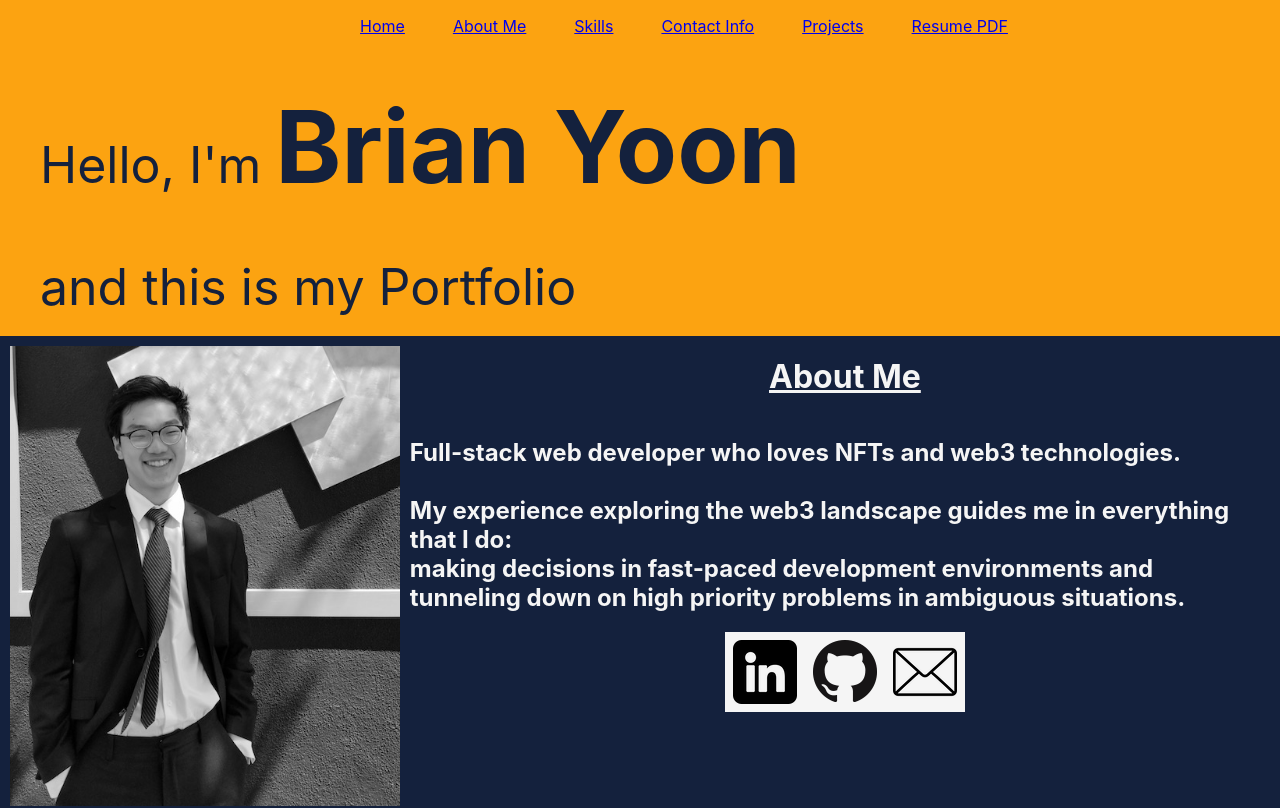
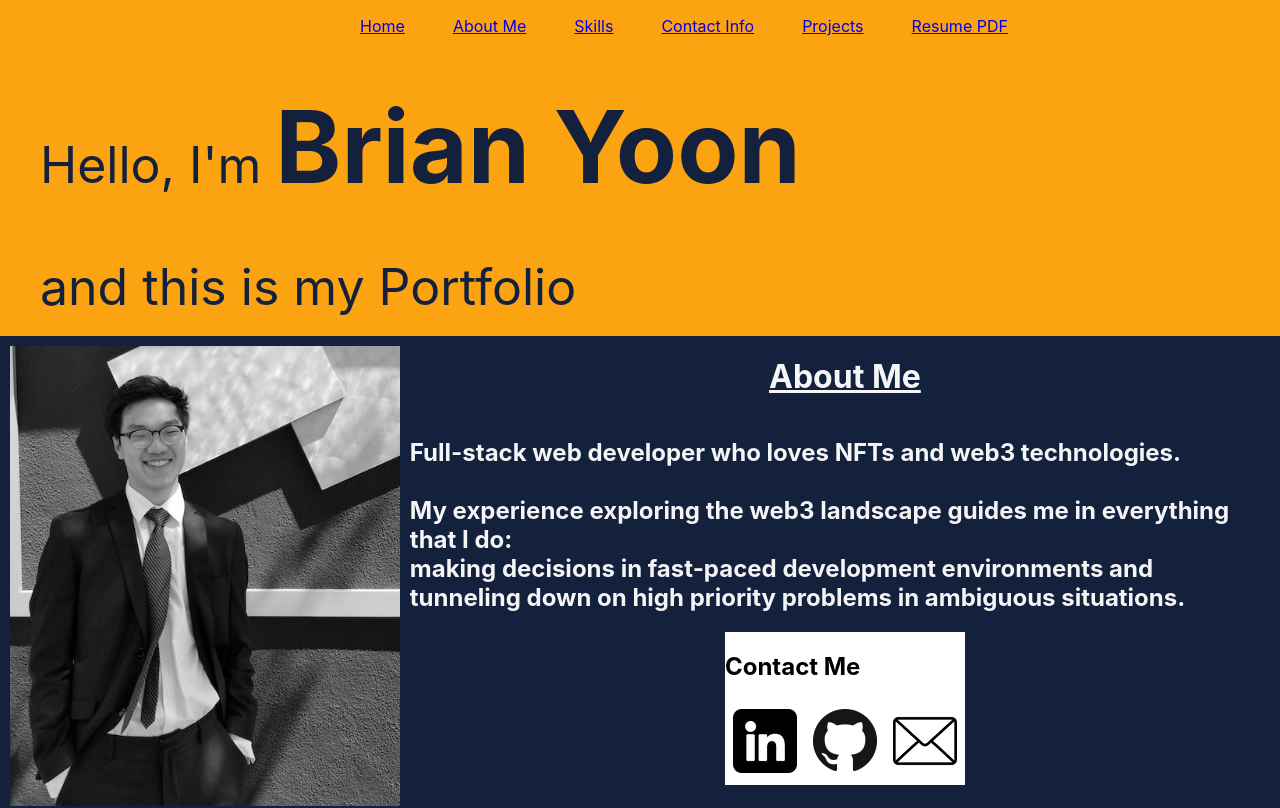
Before and after one commit to thinkaboutmovies/portfolio, a React (Create React App) app: page / in a window 1280 px wide. Shown: the top 808 px of the page. Built offline with nearby package versions, Linux system fonts and the light colour scheme.

Commit message:
style Contact.js

```diff
--- a/src/App.css
+++ b/src/App.css
@@ -55,11 +55,14 @@ body {
   align-items: center;
 }
 
+#Contact {
+  background-color: white;
+  color: black;
+}
+
 #Contact img {
-  background-color: whitesmoke;
   padding: 0.5rem;
 }
-
 /* Skills */
 
 #Skills {
--- a/src/components/Contact.js
+++ b/src/components/Contact.js
@@ -7,6 +7,7 @@ function Contact(props) {
     return (
 			<div id='Contact'>
 				{/* linkedin, github, email */}
+				<h2>Contact Me</h2>
 				<a href='https://www.linkedin.com/in/brian-yoon-gm/' target='_blank' rel="noreferrer">
 					<img src={LinkedinIcon} alt='' />
 				</a>
```
